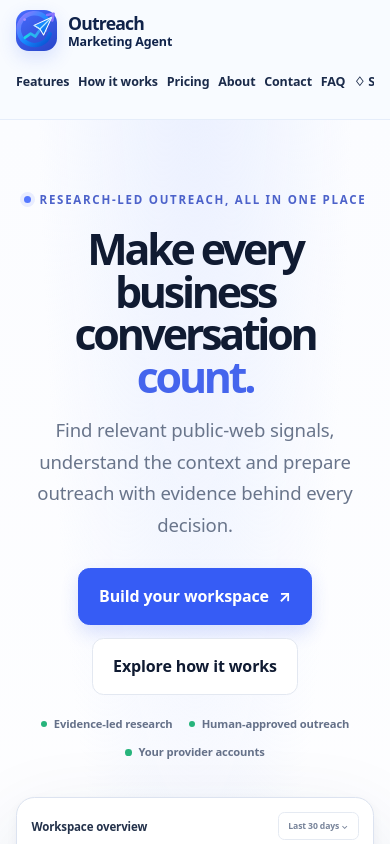
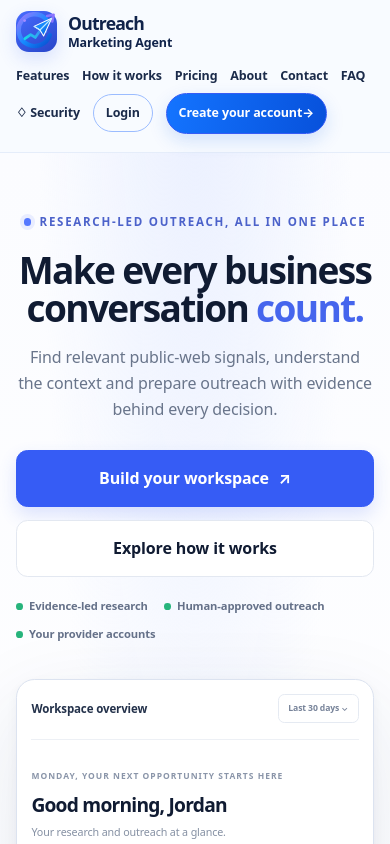
Before and after one commit to haseeb1984/Outreach-Marketing-Agent, a Next.js app in the folder frontend/: page / in a window 390 px wide. Shown: the top 844 px of the page. Built offline with nearby package versions, Linux system fonts and the light colour scheme.

Commit message:
fix(frontend): make shared page headers and hero sections responsive

```diff
--- a/frontend/app/globals.css
+++ b/frontend/app/globals.css
@@ -362,3 +362,63 @@ html{scroll-behavior:smooth}body{background:#fff;color:var(--ink);letter-spacing
 
 /* Use the full OM mark in the illustrative workspace preview, not a text-only initial. */
 .preview-brand-mark svg{display:block;width:100%;height:100%;padding:.12rem}
+
+
+/* Responsive public-page headers and hero sections — shared across marketing routes */
+main.wrap{width:min(1240px,calc(100% - 3rem));min-width:0}
+.page-head,.hero,.hero-premium,.how-hero,.about-hero{min-width:0;max-width:100%}
+.page-head{padding:clamp(1.35rem,4.5vw,4.2rem);overflow:hidden}
+.page-head h1,.hero h1,.hero-premium h1,.how-hero h1,.form-card h1{
+  max-width:100%;
+  font-size:clamp(2rem,5.4vw,3.8rem);
+  line-height:1.06;
+  letter-spacing:-.055em;
+  overflow-wrap:anywhere;
+  text-wrap:balance;
+}
+.page-head .lead,.hero .lead,.how-hero .lead{max-width: min(100%, 760px);overflow-wrap:anywhere}
+.page-head:after{width:clamp(70px,15vw,170px);height:clamp(70px,15vw,170px)}
+.hero-premium h1{font-size:clamp(2.2rem,6.2vw,5.5rem);line-height:1.02}
+.hero-premium .lead{max-width:min(100%,670px)}
+.hero-premium .actions,.actions{flex-wrap:wrap}
+.product-preview,.preview-main,.preview-lower,.preview-metrics{min-width:0}
+.how-hero{padding:clamp(1.35rem,4.5vw,4.5rem)}
+.contact-support-panel{min-width:0}
+.contact-support-copy,.contact-support-action{min-width:0}
+@media(max-width:800px){
+  main.wrap{width:calc(100% - 2rem)}
+  .site-header .topbar{width:calc(100% - 2rem);align-items:flex-start;flex-direction:column;gap:.65rem;padding:.7rem 0}
+  .site-header .nav{
+    width:100%;justify-content:flex-start;align-items:center;flex-wrap:wrap;
+    overflow:visible;gap:.45rem .8rem;padding:.2rem 0 .45rem
+  }
+  .site-header .nav a,.site-header .nav a:not(.login-link):not(.nav-cta),
+  .site-header .nav .security-nav{display:inline-flex!important;flex:0 1 auto;white-space:normal}
+  .site-header .nav .login-link{margin-left:0}
+  .page-head{margin:1.35rem 0 1.5rem;border-radius:1rem}
+  .page-head h1,.hero h1,.how-hero h1,.form-card h1{font-size:clamp(2rem,7vw,3.2rem)}
+  .how-flow-heading{align-items:flex-start;flex-direction:column;gap:.7rem}
+}
+@media(max-width:600px){
+  main.wrap{width:calc(100% - 1.5rem)}
+  .page-head{padding:1.35rem 1.15rem;margin:1rem 0 1.25rem}
+  .page-head:after{right:-1.5rem;top:auto;bottom:-2rem;opacity:.45}
+  .page-head h1,.hero h1,.how-hero h1,.form-card h1{font-size:clamp(1.85rem,8.5vw,2.65rem);line-height:1.08;letter-spacing:-.045em}
+  .page-head .lead,.hero .lead,.how-hero .lead{font-size:1rem;line-height:1.65}
+  .hero-premium{padding:3rem 0 1.8rem}
+  .hero-premium h1{font-size:clamp(2.15rem,9.5vw,3.25rem);line-height:1.04}
+  .hero-premium .actions{align-items:stretch}
+  .hero-premium .actions .button,.actions .button{flex:1 1 100%;width:100%}
+  .hero-assurance{justify-content:flex-start}
+  .how-hero{padding:1.35rem 1.15rem;margin-top:1rem}
+  .how-hero-meta{gap:.55rem .9rem;font-size:.78rem}
+  .contact-support-panel{padding:1.25rem}
+}
+@media(max-width:380px){
+  .brand-name{font-size:1rem}
+  .brand-name small{font-size:.68rem}
+  .site-header .nav{gap:.4rem .6rem}
+  .site-header .nav a{font-size:.76rem!important}
+  .page-head h1,.hero h1,.how-hero h1,.form-card h1{font-size:1.85rem}
+  .hero-premium h1{font-size:2.05rem}
+}
```
